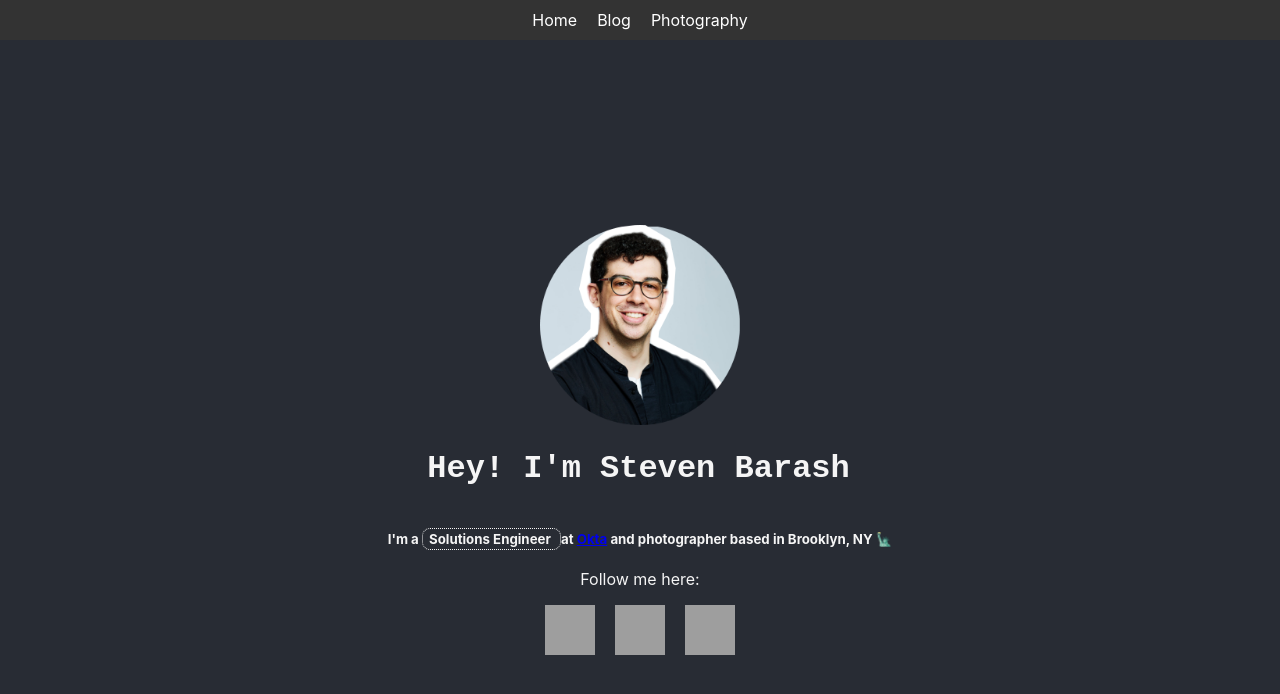
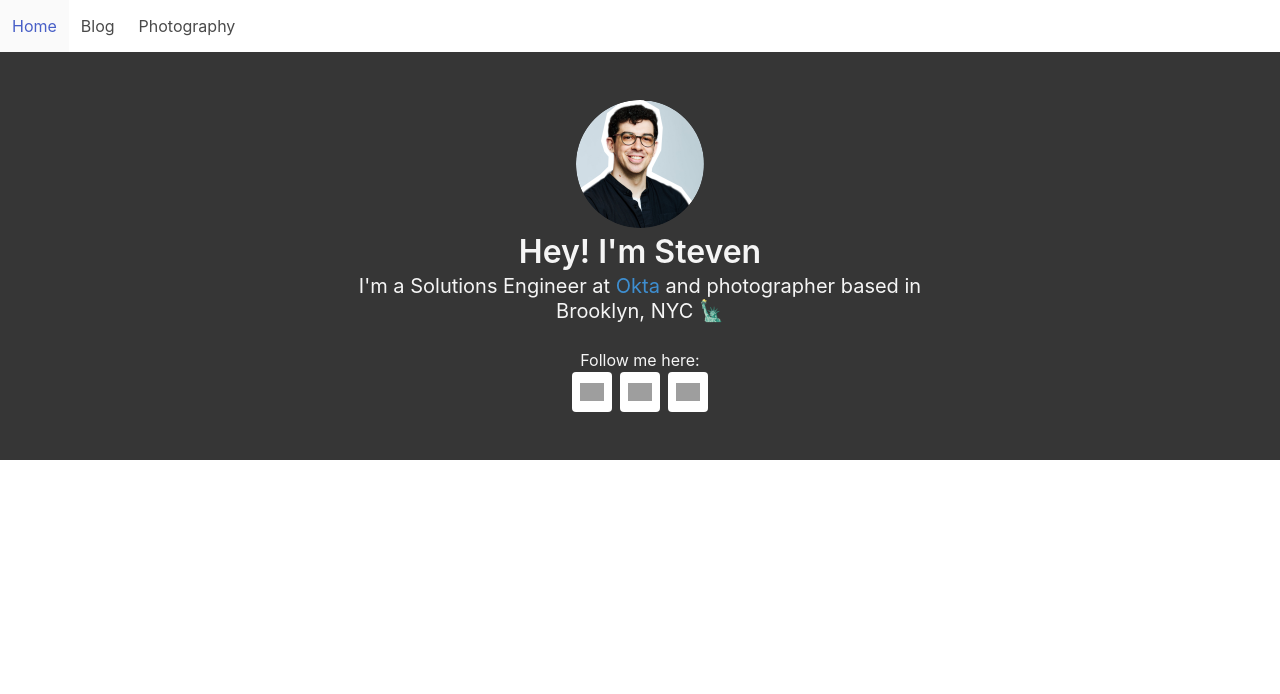
Before and after one commit to stevenbarash/steven-personal-site, a React (Create React App) app: page / in a window 1280 px wide. Shown: the top 694 px of the page. Built offline with nearby package versions, Linux system fonts and the light colour scheme; grey boxes are pictures that could not be loaded.

Commit message:
add bulma css

```diff
--- a/package.json
+++ b/package.json
@@ -7,6 +7,7 @@
     "@testing-library/react": "^14.1.2",
     "@testing-library/user-event": "^14.5.1",
     "@vercel/analytics": "^1.1.1",
+    "bulma": "^0.9.4",
     "contentful": "^10.6.12",
     "i18next": "^23.7.6",
     "react": "^18.2.0",
--- a/src/components/MenuBar.jsx
+++ b/src/components/MenuBar.jsx
@@ -7,18 +7,23 @@ const MenuBar = () => {
   const [isOpen, setIsOpen] = useState(false);
 
   return (
-    <nav className="mobile-menu">
-      <div className="menu-icon" onClick={() => setIsOpen(!isOpen)}>
-        {/* Hamburger icon */}
-        <i>☰</i>
-      </div>
-      <div className={`menu-items ${isOpen ? 'open' : ''}`}>
-        <Link to="/" onClick={() => setIsOpen(false)}>Home</Link>
-        <Link to="/blog" onClick={() => setIsOpen(false)}>Blog</Link>
-        <Link to="/photography" onClick={() => setIsOpen(false)}>Photography</Link>
-      </div>
-    </nav>
-  );
+<nav className="navbar" role="navigation" aria-label="main navigation">
+  <div className="navbar-brand">
+    <a role="button" className={`navbar-burger burger ${isOpen ? 'is-active' : ''}`} aria-label="menu" aria-expanded="false" onClick={() => setIsOpen(!isOpen)}>
+      <span aria-hidden="true"></span>
+      <span aria-hidden="true"></span>
+      <span aria-hidden="true"></span>
+    </a>
+  </div>
+  <div className={`navbar-menu ${isOpen ? 'is-active' : ''}`}>
+    <div className="navbar-start">
+      <Link to="/" className="navbar-item" onClick={() => setIsOpen(false)}>Home</Link>
+      <Link to="/blog" className="navbar-item" onClick={() => setIsOpen(false)}>Blog</Link>
+      <Link to="/photography" className="navbar-item" onClick={() => setIsOpen(false)}>Photography</Link>
+    </div>
+  </div>
+</nav>
+ );
 };
 
 export default MenuBar;
--- a/src/index.js
+++ b/src/index.js
@@ -3,6 +3,7 @@ import ReactDOM from 'react-dom/client';
 import './index.css';
 import App from './App';
 import reportWebVitals from './reportWebVitals';
+import 'bulma/css/bulma.min.css';
 
 const root = ReactDOM.createRoot(document.getElementById('root'));
 root.render(
--- a/src/pages/LandingPage.css
+++ b/src/pages/LandingPage.css
@@ -75,6 +75,8 @@
     color: inherit; /* This will make visited links use the inherited color */
 }
 
+@import url('https://fonts.googleapis.com/css2?family=Ubuntu+Mono:wght@400;700&display=swap');
+
 /* Keyframes for the typing effect */
 @keyframes typing {
   from { width: 0; }
@@ -89,22 +91,41 @@
 
 /* Apply the typing animation to the .intro element */
 .intro {
-  font-family: 'Courier New', Courier, monospace; /* Gives it a console-like font */
+  font-family: 'Ubuntu Mono', monospace; /* Use Ubuntu Mono font */
   overflow: hidden; /* Ensures the content is clipped */
   white-space: nowrap; /* Keeps the text in a single line */
   border-right: 3px solid black; /* Represents the cursor */
-  width: 100%; /* Full width to keep the text visible after animation */
+  width: 0; /* Start with a width of 0 */
   display: inline-block; /* Allows the width to affect the element */
-  box-sizing: border-box; /* Ensures padding and border are included in the width */
+  /* box-sizing: border-box; Ensures padding and border are included in the width */
+  /* Adjust the step count (40) to match the number of characters in your text */
   animation: typing 3.5s steps(40, end) forwards, /* Animation will pause after finishing */
-             blink-cursor 0.75s step-end infinite;
-  text-align: center; /* Centers the text */
+             blink-cursor 0.75s step-end infinite; /* Cursor blink effect */
 }
 
 /* Center the .intro container */
 .intro-container {
   display: flex;
   justify-content: center;
-  align-items: center;
+  /* align-items: center; */
   /* height: 100vh; Full viewport height */
 }
+
+/* Stop the cursor from blinking after the typing animation */
+.intro::after {
+  content: '|';
+  animation: blink-cursor 0.75s step-end infinite;
+  margin-left: 2px; /* Small space between the text and cursor */
+}
+
+/* After the typing animation, keep the cursor static */
+@keyframes hide-cursor {
+  to { opacity: 0; }
+}
+
+/* Add this to stop the cursor after the typing animation */
+.intro:hover::after,
+.intro::after {
+  animation: hide-cursor 0.5s forwards;
+  animation-delay: 3.5s; /* Same as the typing animation duration */
+}
--- a/src/pages/LandingPage.jsx
+++ b/src/pages/LandingPage.jsx
@@ -18,41 +18,34 @@ const socialMediaButtons = [
   },
 ];
 
+// LandingPage component using Bulma CSS
 const LandingPage = () => {
   return (
-    <div className="landing-page-container">
-      {/* This div contains the actual content */}
-      <div>
-        {/* This div contains the actual content */}
-        <img src="./images/me.png" height={200} alt="me" />
-        <div className="intro-container">
-          <h1 className="intro">Hey! I'm Steven Barash</h1>
-        </div>
-        <h5>
-          I'm a{" "}
-          <span className="solutions-engineer-outline">
-            Solutions Engineer{" "}
-            {/* <span className="tooltip-text">
-              Read blog post: What the heck is a Solutions Engineer?
-            </span> */}
-          </span>
-          at <a href="https://www.okta.com">Okta</a> and photographer based in
-          Brooklyn, NY 🗽
-        </h5>
-        <p>Follow me here:</p>
-        <div className="icon-container">
-          {socialMediaButtons.map((button, index) => (
-            <a className="icon-wrapper" key={index} href={button.linkUrl}>
-              <img
-                className="icon"
-                src={button.iconUrl}
-                alt="Social Media Icon"
-              />
-            </a>
-          ))}
+    <section className="section has-background-dark"> {/* Use has-background-dark for a dark background */}
+      <div className="container">
+        <div className="columns is-centered">
+          <div className="column is-half has-text-centered">
+            <figure className="image is-128x128 is-inline-block">
+              <img className="is-rounded" src="./images/me.png" alt="me" />
+            </figure>
+            <h1 className="title has-text-light">Hey! I'm Steven</h1> {/* Use has-text-light for light text */}
+            <h2 className="subtitle has-text-light">
+              I'm a Solutions Engineer at <a href="https://www.okta.com" className="has-text-info">Okta</a> and photographer based in Brooklyn, NYC 🗽
+            </h2>
+            <p className="has-text-light">Follow me here:</p> {/* Use has-text-light for light text */}
+            <div className="buttons is-centered">
+              {socialMediaButtons.map((button, index) => (
+                <a key={index} className="button is-dark is-inverted" href={button.linkUrl}> {/* Use is-dark and is-inverted for legible buttons */}
+                  <span className="icon">
+                    <img src={button.iconUrl} alt="Social Media Icon" />
+                  </span>
+                </a>
+              ))}
+            </div>
+          </div>
         </div>
       </div>
-    </div>
+    </section>
   );
 };
 
```
Also changed, not shown: 1 other file (tests, documents, lock files or other folders).
